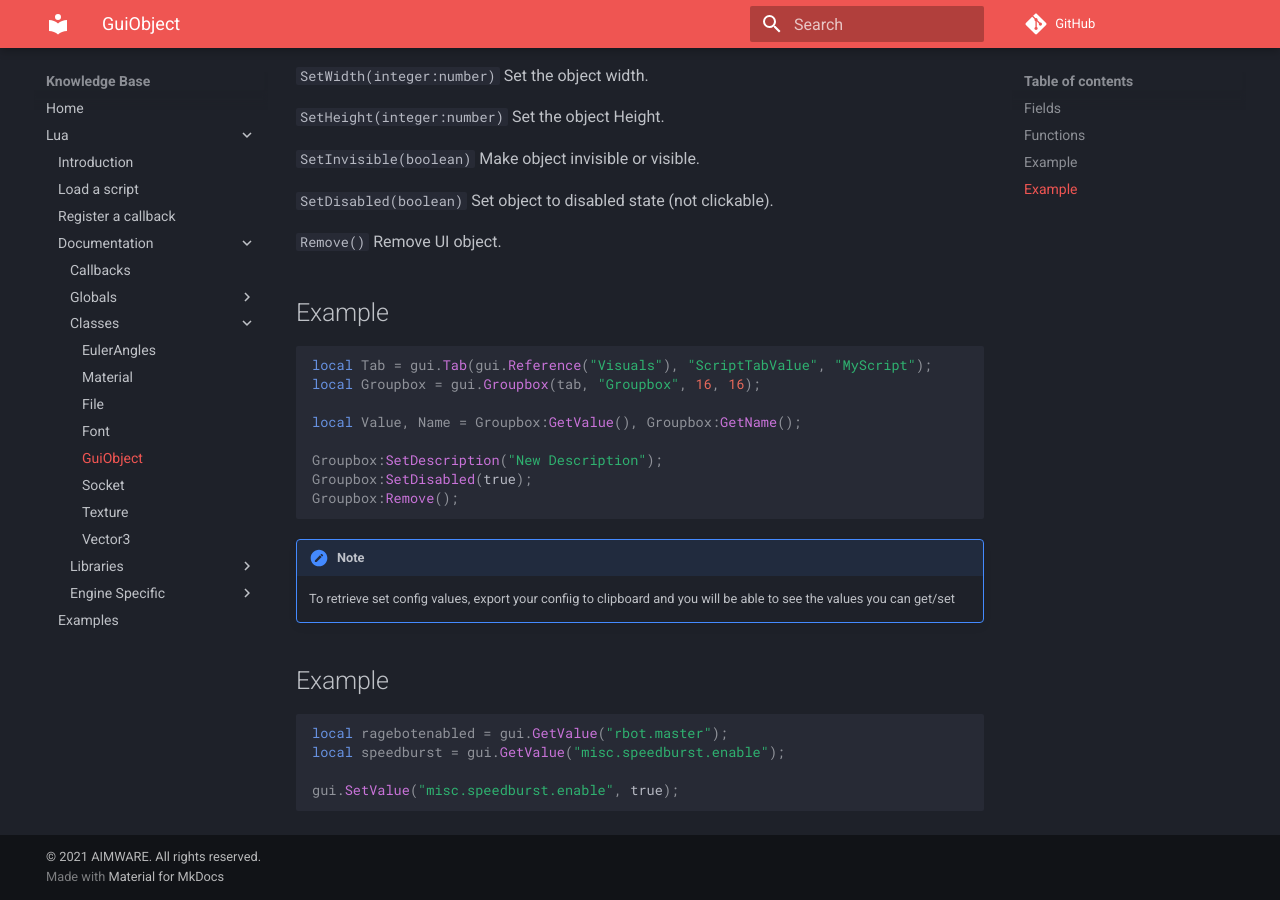
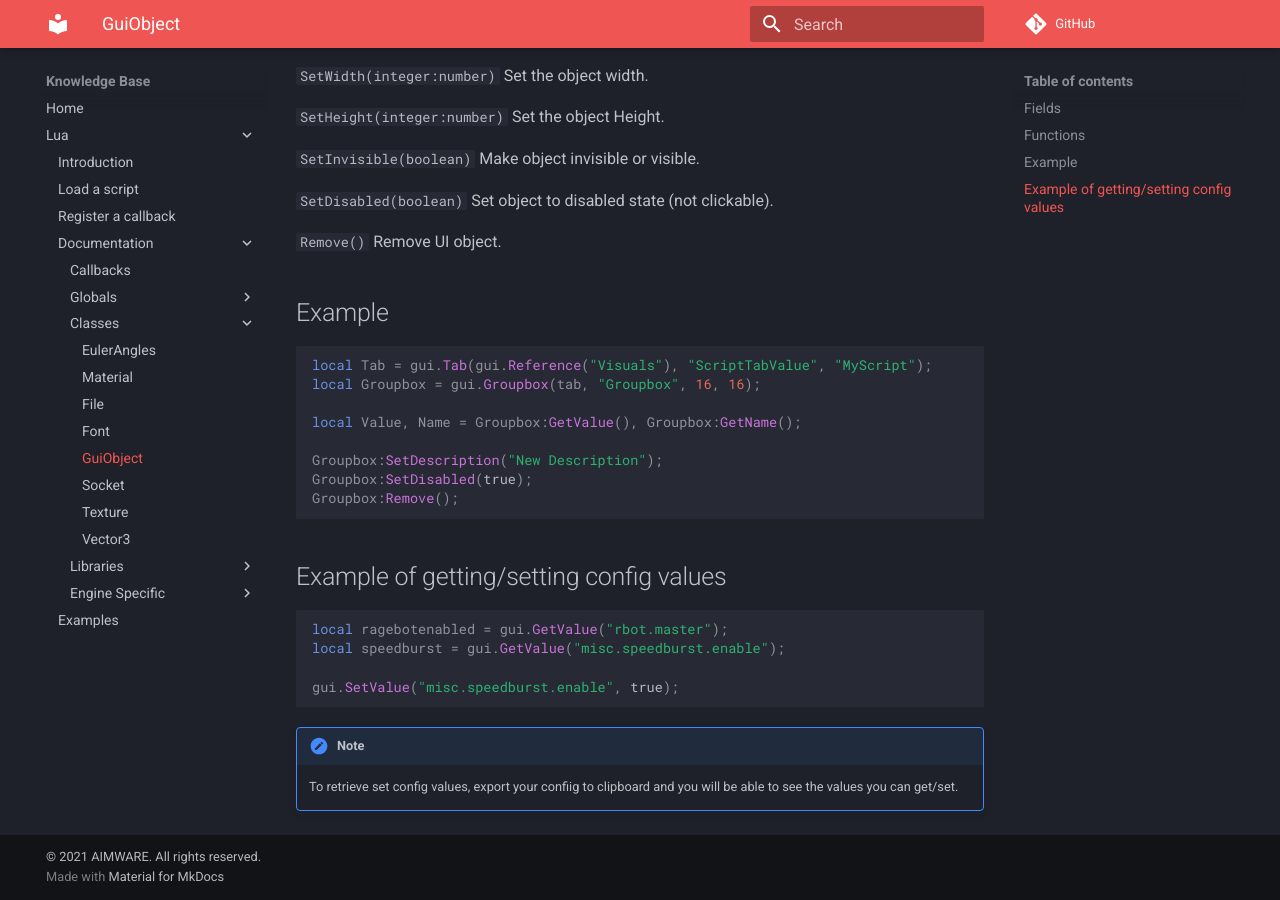
Before and after one commit to Ninaligo/aimware-web-kb, an MkDocs documentation site: the page built from private/lua/docs/class/guiobject.md, in a window 1280 px wide and 900 px high, scrolled down 742 px. Built offline with MkDocs 1.6.1 and Material for MkDocs 9.7.7, drawn with Linux system fonts in a browser that asks for light colours; comment, search, counter and statistics services are not loaded.

Commit message:
fixed guiobject wording

````diff
--- a/private/lua/docs/class/guiobject.md
+++ b/private/lua/docs/class/guiobject.md
@@ -49,13 +49,12 @@ Groupbox:SetDisabled(true);
 Groupbox:Remove();
 ```
 
-!!! note
-	To retrieve set config values, export your confiig to clipboard and you will be able to see the values you can get/set
-
-## Example
+## Example of getting/setting config values
 ```lua
 local ragebotenabled = gui.GetValue("rbot.master");
 local speedburst = gui.GetValue("misc.speedburst.enable");
 
 gui.SetValue("misc.speedburst.enable", true);
 ```
+!!! note
+	To retrieve set config values, export your confiig to clipboard and you will be able to see the values you can get/set.
````
